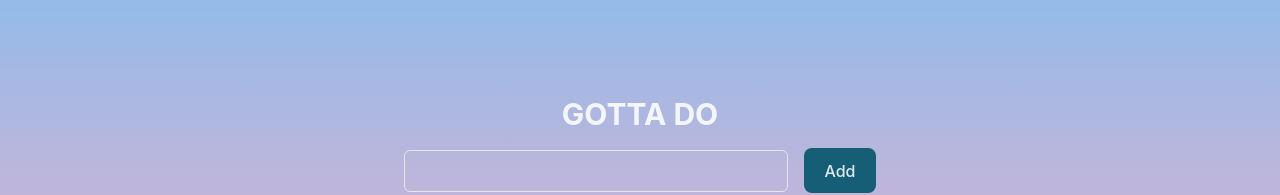
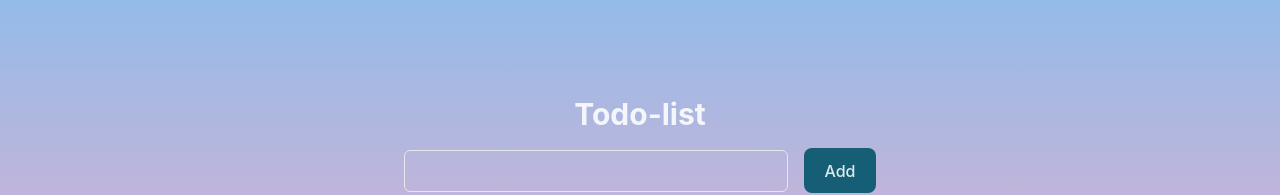
Before and after one commit to LuizHGodoy/Q-listinhaa, a React (Vite) app: page / in a window 1280 px wide. Shown: the top 195 px of the page. Built offline with nearby package versions, Linux system fonts and the light colour scheme.

Commit message:
structure update

```diff
--- a/src/App.jsx
+++ b/src/App.jsx
@@ -71,7 +71,7 @@
   return (
     <div className="h-screen w-screen my-0 mx-auto bg-gradient-to-b from-[#94bbe9] via-[#eeaeca] to-[#94bbe9] max-w-[1200px] pt-24">
       <div className="flex flex-col justify-center items-center mb-16">
-        <h1 className="font-bold text-3xl mb-4">GOTTA DO</h1>
+        <h1 className="font-bold text-3xl mb-4">Todo-list</h1>
         <form onSubmit={handleAddToDo}>
           <input
             id="todo"
```
